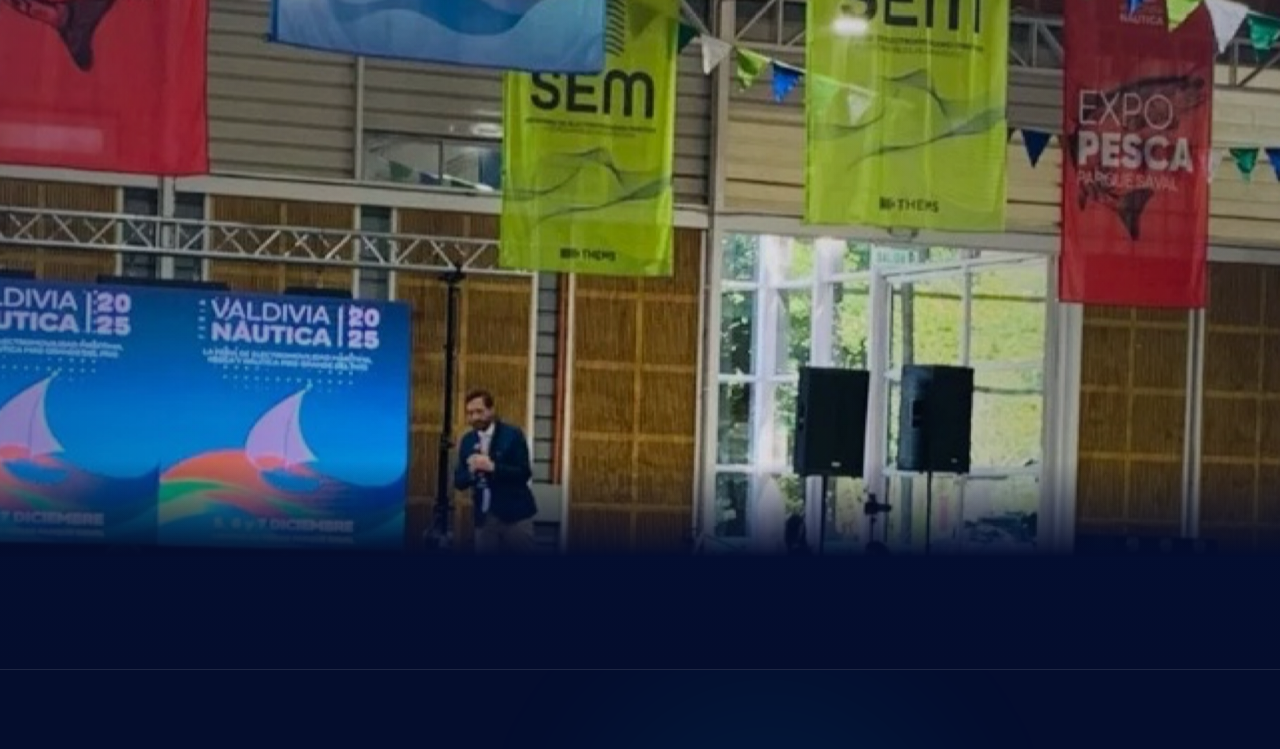
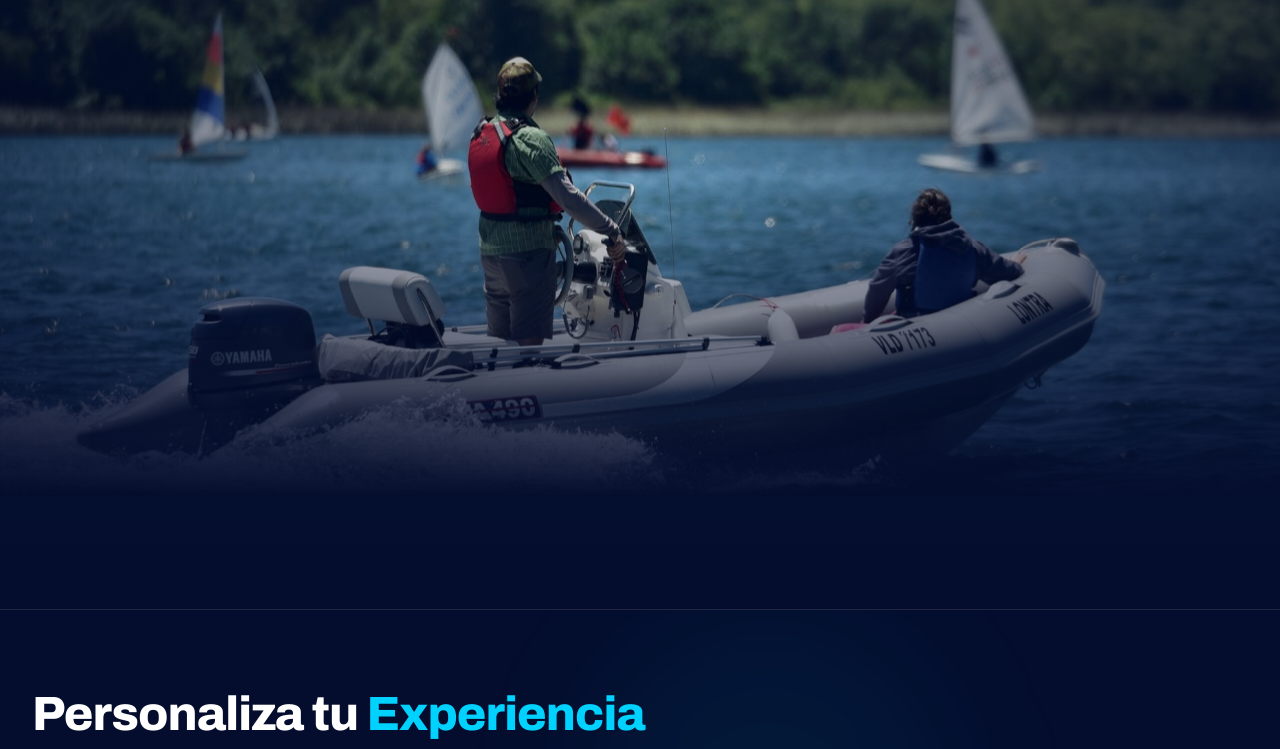
Before and after one commit to erikogodoy/web-valdivia-nautica-2026, a Next.js app: page / in a window 1280 px wide. Shown: the part 3240-3989 px from the top of the page. Built offline with nearby package versions, Linux system fonts and the light colour scheme.

Commit message:
revert(manifesto): restore high-res navigation photo (2048x1367) with smooth parallax

```diff
--- a/src/components/ui/ImpactManifesto.tsx
+++ b/src/components/ui/ImpactManifesto.tsx
@@ -368,25 +368,23 @@
 
       </div>
 
-      {/* 4. TRUE FULL-WIDTH EDGE-TO-EDGE PHOTOGRAPHY 2: Astilleros e Innovación SEM (100vw Bleed with Parallax) */}
+      {/* 4. TRUE FULL-WIDTH EDGE-TO-EDGE PHOTOGRAPHY 2: Navegación Fluvial en Valdivia (100vw Bleed with Parallax) */}
       <div
         ref={parallaxRef2}
-        className="w-full h-[420px] sm:h-[520px] md:h-[620px] lg:h-[700px] relative overflow-hidden mt-16 border-t border-white/15"
+        className="w-full h-[380px] sm:h-[480px] md:h-[580px] lg:h-[640px] relative overflow-hidden mt-16 border-t border-white/15"
       >
         <motion.div
           style={{ y: parallaxY2 }}
-          className="absolute inset-0 -top-[15%] -bottom-[15%] h-[130%] w-full will-change-transform"
+          className="absolute inset-0 -top-[20%] -bottom-[20%] h-[140%] w-full will-change-transform"
         >
           <img
             src="/images/valdivia-astillero-catamaran.jpg"
-            alt="Seminario de Electromovilidad Marítima (SEM) y Feria Valdivia Náutica en Centro de Ferias Parque Saval"
-            className="w-full h-full object-cover object-[center_68%] filter brightness-95 scale-105"
+            alt="Embarcaciones y navegación fluvial en Valdivia"
+            className="w-full h-full object-cover filter brightness-95 scale-105"
           />
         </motion.div>
-        {/* Soft edge feathering so the photo content remains crystal clear without dark bottom fog */}
-        <div className="absolute top-0 left-0 right-0 h-20 bg-gradient-to-b from-poster-midnight to-transparent pointer-events-none" />
-        <div className="absolute bottom-0 left-0 right-0 h-24 bg-gradient-to-t from-poster-midnight to-transparent pointer-events-none" />
-        <div className="absolute inset-0 bg-gradient-to-r from-poster-midnight/30 via-transparent to-poster-midnight/30 pointer-events-none" />
+        <div className="absolute inset-0 bg-gradient-to-t from-poster-midnight via-transparent to-poster-midnight/50 pointer-events-none" />
+        <div className="absolute inset-0 bg-gradient-to-r from-poster-midnight/50 via-transparent to-poster-midnight/50 pointer-events-none" />
       </div>
 
     </section>
```
Also changed, not shown: public/images/valdivia-astillero-catamaran.jpg.
